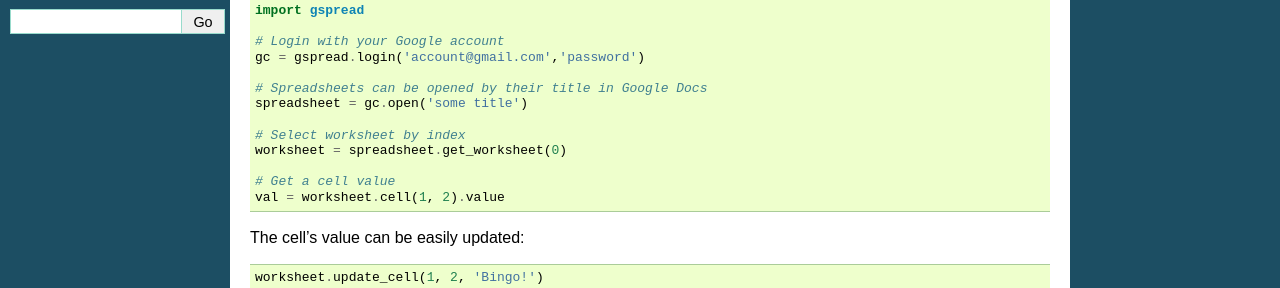
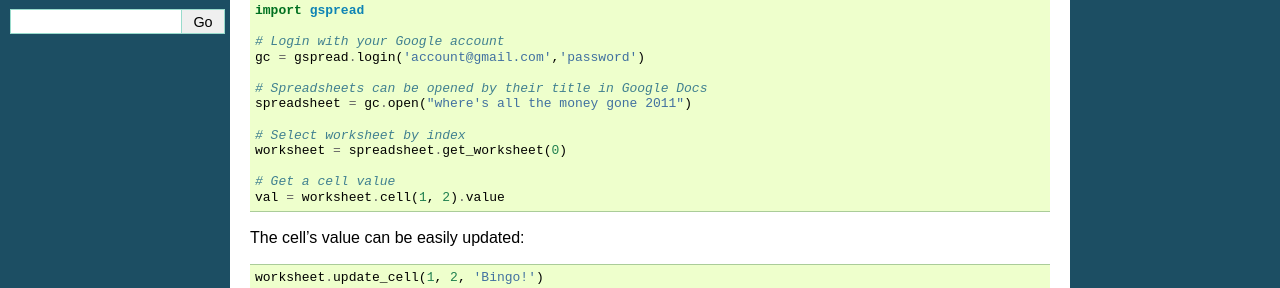
Before and after one commit to KendrickColeman/gspread, a Sphinx documentation site: the page built from docs/index.rst, in a window 1280 px wide. Shown: the part 382-670 px from the top of the page. Built offline with Sphinx 7.4.7, drawn with Linux system fonts in a browser that asks for light colours.

Commit message:
longer title

```diff
--- a/docs/index.rst
+++ b/docs/index.rst
@@ -29,7 +29,7 @@ and fetches a cell's value from a spreadsheet::
     gc = gspread.login('account@gmail.com','password')
 
     # Spreadsheets can be opened by their title in Google Docs
-    spreadsheet = gc.open('some title')
+    spreadsheet = gc.open("where's all the money gone 2011")
 
     # Select worksheet by index
     worksheet = spreadsheet.get_worksheet(0)
--- a/docs/index.txt
+++ b/docs/index.txt
@@ -24,7 +24,7 @@ and fetches a cell's value from a spreadsheet::
     gc = gspread.login('account@gmail.com','password')
 
     # Spreadsheets can be opened by their title in Google Docs
-    spreadsheet = gc.open('some title')
+    spreadsheet = gc.open("where's all the money gone 2011")
 
     # Select worksheet by index
     worksheet = spreadsheet.get_worksheet(0)
```
Also changed, not shown: README.md (+1 -1 lines).
